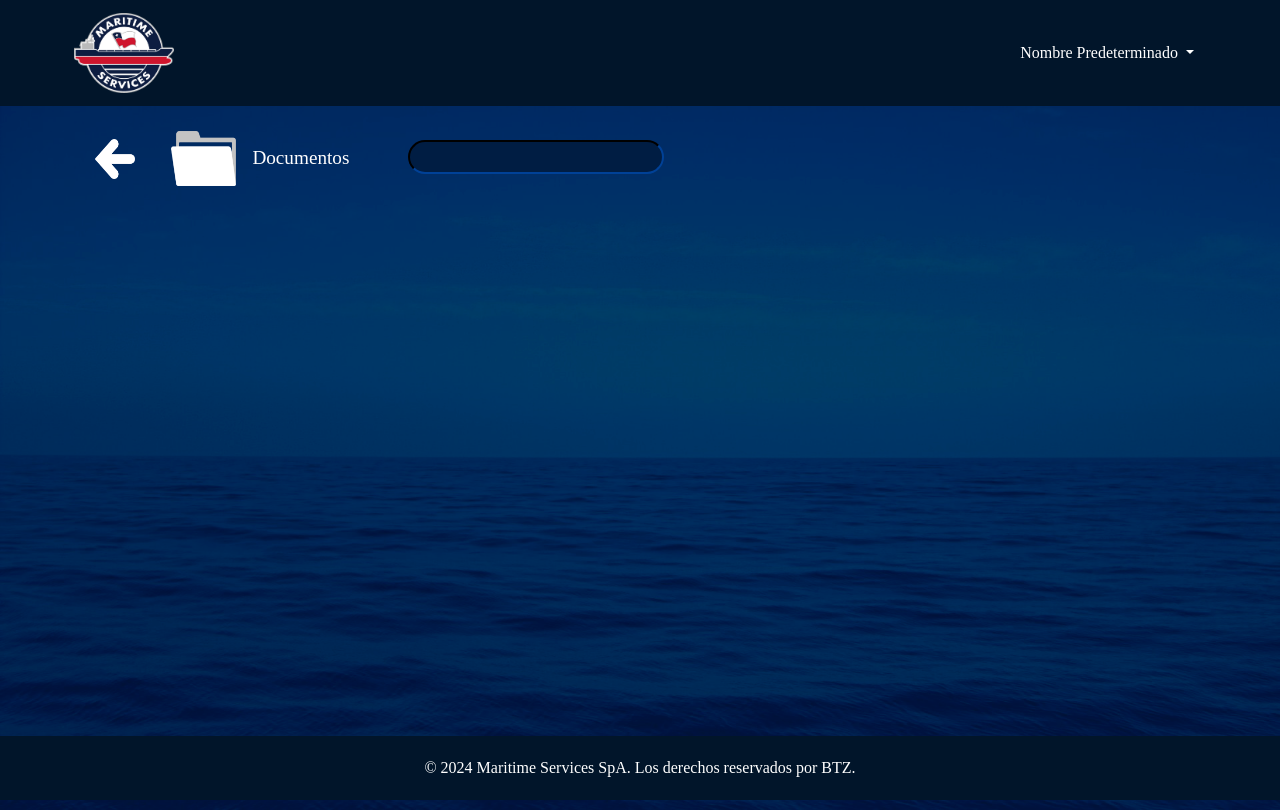
After one commit to Ignacio1-at/BTZ_servicesERP, a Django app: page /erp/gestor-documentos/ in a window 1280 px wide. The commit adds this page. Run offline with Django 4.2, Linux system fonts and the light colour scheme; the visitor is signed in with stand-in values (Sample User, id 1); some libraries are stand-ins or nearby versions; some web fonts are replaced.

Commit message:
ModuloDocs

```diff
--- a/erp/templates/html/base.html
+++ b/erp/templates/html/base.html
@@ -47,8 +47,8 @@
     </div>
 
     <!-- Pie de página -->
-    <footer class="text-center mt-5">
-      <p style="width: 99vw;">© 2024 Maritime Services SpA. Los derechos reservados por BTZ.</p>
+    <footer class="text-center">
+      <p>© 2024 Maritime Services SpA. Los derechos reservados por BTZ.</p>
     </footer>
 
     <!-- Enlace a scripts específicos del módulo -->
--- /dev/null
+++ b/erp/templates/html/gestorDocumentos.html
@@ -0,0 +1,42 @@
+{% extends 'html/base.html' %}
+
+{% block title %}
+  Documentos
+{% endblock %}
+
+{% block module_styles %}
+  {% load static %}
+  <link rel="stylesheet" type="text/css" href="{% static 'css/stylesGestorDocumentos.css' %}" />
+  <link rel="stylesheet" type="text/css" href="{% static 'css/stylesBase.css' %}" />
+{% endblock %}
+
+{% block content %}
+  <div id="contenidoPrincipal" class="contenido-principal">
+    <div class="contenido-wrapper">
+      <div>
+        <!-- Logo y texto "Documentos" -->
+        <div>
+          <button type="button" onclick="goBack()" class="btn-volver"><img src="{% static 'images/Volver.png' %}" alt="Volver" width="40" height="40" /></button>
+          <img src="{% static 'images/LogoDoc.png' %}" alt="Texto alternativo de la imagen" width="65" height="55" class="documentos-img" />
+          <span class="text-documento">Documentos</span>
+          <input class="buscador rounded-pill" type="text" id="Buscar" />
+        </div>
+      </div>
+    </div>
+  </div>
+{% endblock %}
+
+{% block module_scripts %}
+  <!-- Retroceder -->
+  <script>
+    function goBack() {
+      window.location.href = "{% url 'erp:menu' %}"
+    }
+  </script>
+  <script src="https://code.jquery.com/jquery-3.7.1.min.js"></script>
+  <script src="https://cdnjs.cloudflare.com/ajax/libs/bootbox.js/5.5.2/bootbox.min.js"></script>
+  <script src="https://cdn.jsdelivr.net/npm/sweetalert2@11"></script>
+
+  <!-- Scripts específicos de la página de Inventario -->
+  <script src="{% static 'js/GestorDocumentos/scriptGestorDocumentos.js' %}"></script>
+{% endblock %}
--- a/erp/templates/html/menu.html
+++ b/erp/templates/html/menu.html
@@ -35,7 +35,7 @@
 
           <div class="container Mantenimiento-Informe px-4 d-flex justify-content-center align-items-center" style="margin-top: 13vh;">
             <div class="row gy-5">
-              <div class="col-md-6 col-lg-6">
+              <!--  <div class="col-md-6 col-lg-6">
                 <div class="p-3 Botones">
                   <button class="BotonPuerto" onclick="window.location.href=''">
                     <img src="{% static 'images/LogoPuerto.png' %}" alt="Texto alternativo de la imagen" />
@@ -43,10 +43,10 @@
                     Mantenimiento
                   </button>
                 </div>
-              </div>
+              </div>   -->
               <div class="col-md-6 col-lg-6">
                 <div class="p-3 Botones">
-                  <button class="BotonOtro" onclick="window.location.href=''">
+                  <button class="BotonOtro" style="margin-left: 3vw; width: 14vw;" onclick="window.location.href='{% url 'erp:gestor-documentos' %}'">
                     <img src="{% static 'images/LogoDoc.png' %}" alt="Texto alternativo de la imagen" />
                     <br />
                     Documentos
--- a/erp/urls.py
+++ b/erp/urls.py
@@ -7,6 +7,7 @@ from .views import gestorPersonal, crear_personal, validar_rut, eliminar_persona
 from .views import gestorInventario, agregar_quimico, agregar_vehiculo, validar_campo_unicoVehiculo, validar_campo_unico_vehiculoCambio, agregar_vario, eliminar_quimico, eliminar_vehiculo, eliminar_vario
 from .views import obtener_detalle_vehiculo, guardar_cambios_vehiculo, obtener_detalles_vario, actualizar_vario, obtener_detalles_quimico, guardar_cambios_quimico
 from .views import ficha_servicio, actualizar_ficha_servicio_por_id, detalle_ficha_servicio
+from .views import gestor_documentos
 
 app_name = 'erp'
 
@@ -55,5 +56,7 @@ urlpatterns = [
     path('gestor-inventario/actualizar_vario/', actualizar_vario, name='actualizar_vario'),
     path('gestor-inventario/obtener_detalles_quimico/', obtener_detalles_quimico, name='obtener_detalles_quimico'),
     path('gestor-inventario/guardar_cambios_quimico/', guardar_cambios_quimico, name='guardar_cambios_quimico'),
+    path('gestor-documentos/', gestor_documentos, name='gestor-documentos'),
+
     # Otras rutas aquí...
 ]
--- a/erp/views.py
+++ b/erp/views.py
@@ -1180,3 +1180,10 @@ def detalle_ficha_servicio(request, servicio_id):
             'nombre_usuario': nombre_usuario
         }
         return render(request, 'html/detalleFichaServicio.html', context)
+
+
+#------------------Gestor de Documentos
+@login_required
+def gestor_documentos(request):
+    nombre_usuario = request.user.nombre if request.user.is_authenticated else "Invitado"
+    return render(request, 'html/gestorDocumentos.html', {'nombre_usuario': nombre_usuario})
--- a/servicesERP/static/css/stylesBase.css
+++ b/servicesERP/static/css/stylesBase.css
@@ -8,13 +8,13 @@ nav {
   color: white;
   padding: 10px;
   position: fixed;
-  width: 100vw;
+  width: 100%;
   font-family: 'mifuente';
 }
 
 .fondo {
   background-image: url(../images/Fondonew.png);
-  width: 100vw;
+  width: 100%;
   min-height: calc(100vh - 12vh); /* Ajustar según la altura del footer */
   background-position: center;
   background-repeat: no-repeat;
@@ -39,7 +39,15 @@ footer {
   padding: 10px;
   position: fixed;
   bottom: 0;
-  width: 100vw;
+  width: 100%;
   height: 8vh;
   font-family: 'mifuente';
+  box-sizing: border-box;
+  display: flex;
+  justify-content: center;
+  align-items: center;
 }
+
+footer p {
+  margin: 0 auto;
+}
--- /dev/null
+++ b/servicesERP/static/css/stylesGestorDocumentos.css
@@ -0,0 +1,38 @@
+.contenido-principal {
+    height: 80vh;
+    width: 90vw;
+    font-family: 'mifuente';
+    padding: 25px;
+}
+
+.contenido-wrapper {
+    width: 100%;
+    margin-left: 5vw;
+}
+
+.btn-volver {
+    border: none;
+    background: none;
+    margin-right: 2vw;
+    cursor: pointer;
+}
+
+.documentos-img {
+    vertical-align: middle;
+    margin-right: 1vw;
+}
+
+.text-documento {
+    color: white;
+    vertical-align: middle;
+    font-size: 1.2em;
+    margin-right: 5%;
+}
+
+.buscador{
+    background-color: #001d43;
+    color: white;
+    border-color: #001d43;
+    width: 20vw;
+    padding: 0.3%;
+}
```
Also changed, not shown: servicesERP/static/css/stylesMenu.css (+29 -14 lines), servicesERP/static/js/GestorDocumentos/scriptGestorDocumentos.js (added).
